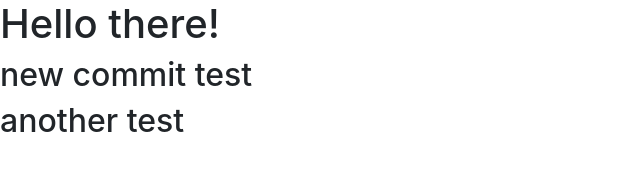
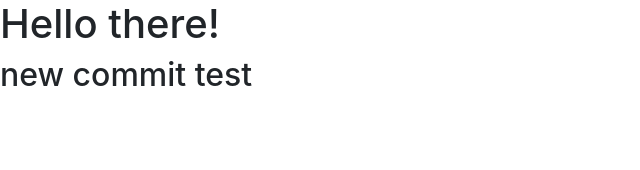
Before and after one commit to ElioLopez/nginx-demo, a plain HTML site: page index.html in a window 1280 px wide. Shown: the whole page, without its empty margins (0-640 px from the left). Drawn offline with nearby package versions, Linux system fonts and the light colour scheme.

Commit message:
commit test

```diff
--- a/index.html
+++ b/index.html
@@ -9,6 +9,5 @@
   <body>
     <h1>Hello there!</h1>
     <h2>new commit test</h2>
-    <h2>another test</h2>
 </body>
 </html>
```
